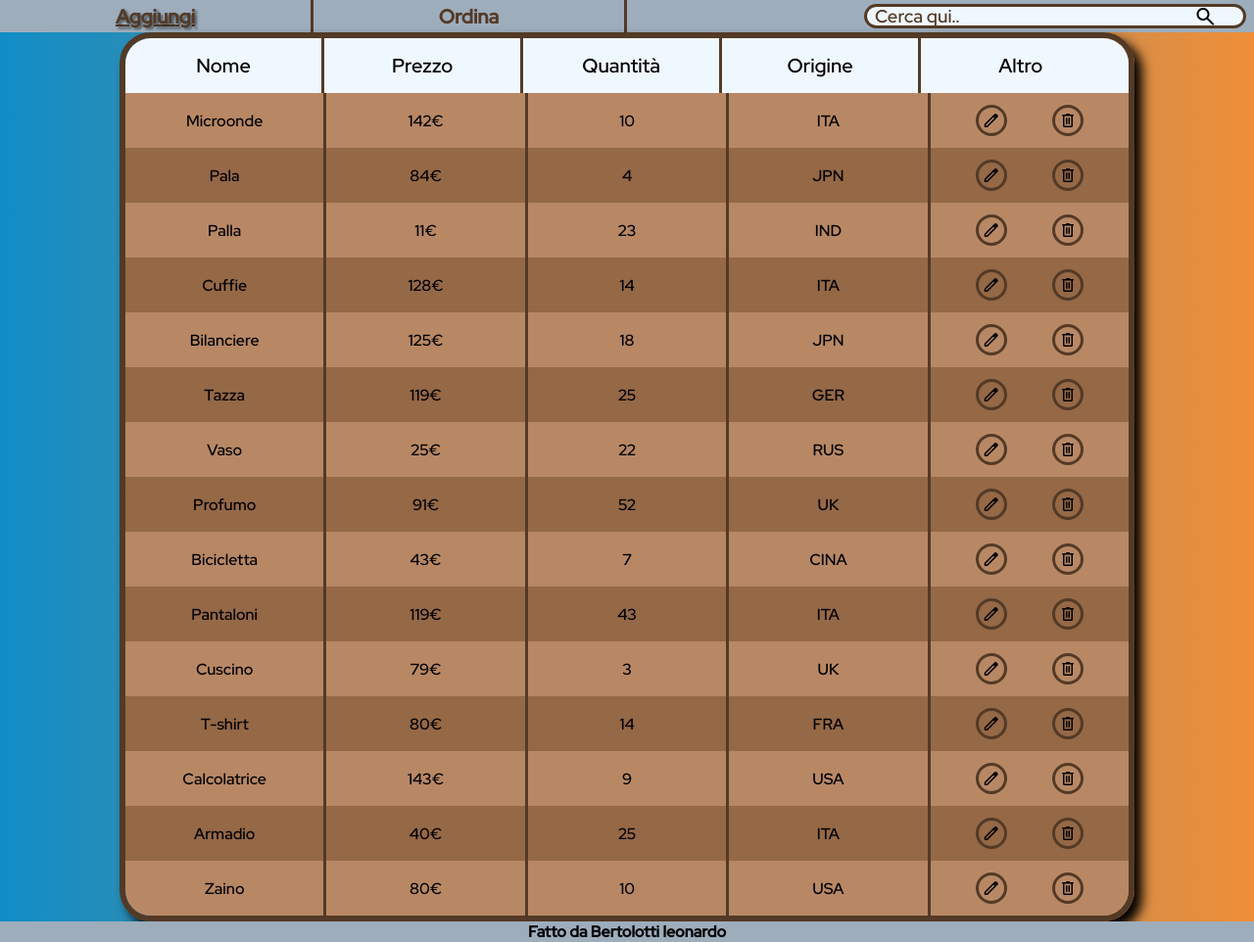
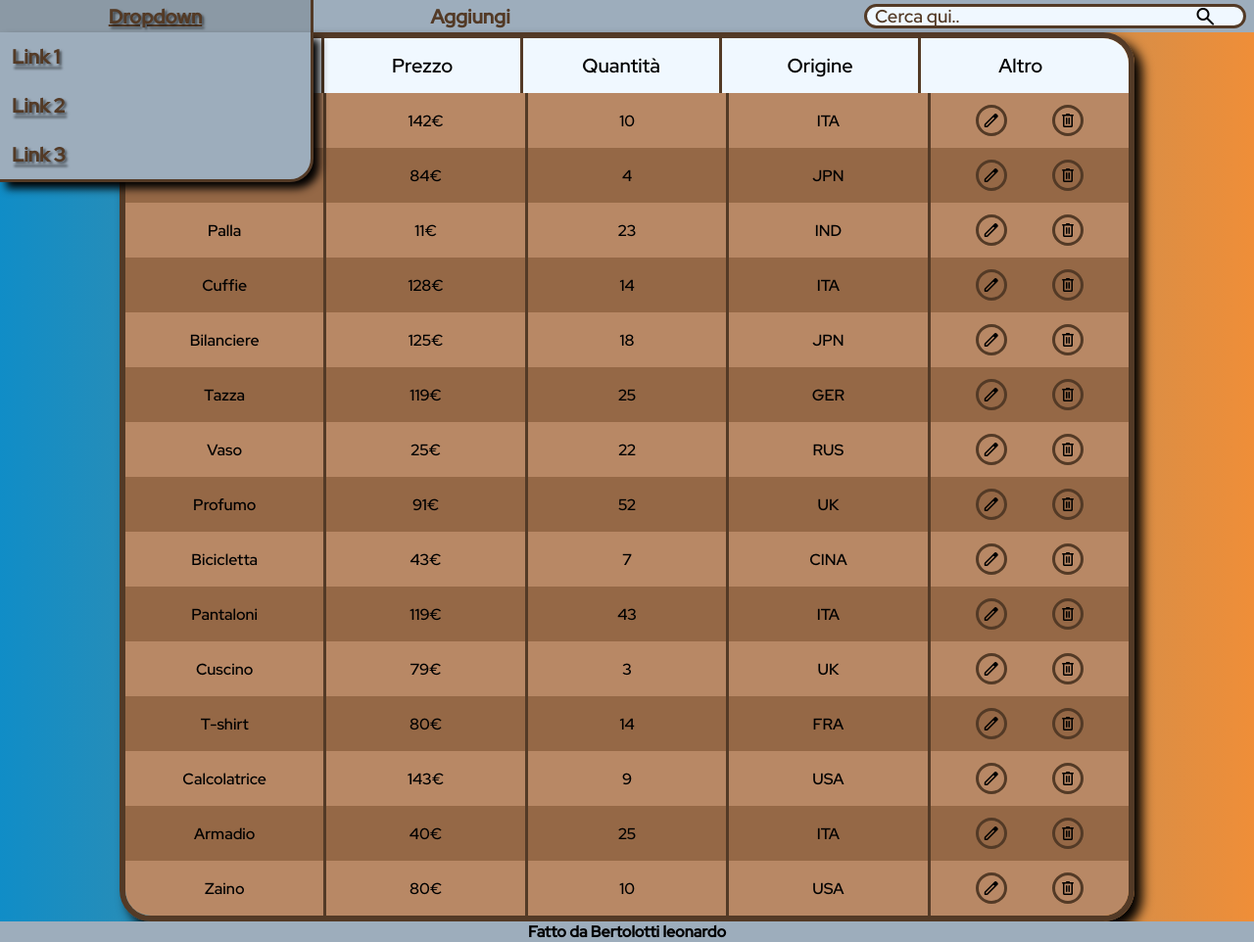
Before and after one commit to leobertolotti1806/BERTOLOTTI_magazzino, a plain HTML site: page index.html in a window 1280 px wide. Shown: the whole page at 98% size. Drawn offline with nearby package versions, Linux system fonts and the light colour scheme.

Commit message:
aggiunta dropdown menu

```diff
--- a/index.html
+++ b/index.html
@@ -20,8 +20,15 @@
 <body>
     <header>
         <div>
+            <div id="sort">
+                <div>Dropdown</div>
+                <div>
+                    <div>Link 1</div>
+                    <div>Link 2</div>
+                    <div>Link 3</div>
+                </div>
+            </div>
             <div id="add">Aggiungi</div>
-            <div id="sort">Ordina</div>
         </div>
         <div>
             <input type="search" placeholder="Cerca qui..">
--- a/script.js
+++ b/script.js
@@ -83,6 +83,8 @@ let menuIcon = menu.querySelector("#icon");
 let menuTitle = menu.querySelector("span");
 let search = document.querySelector("input");
 let inputs = menu.querySelectorAll("input");
+
+data.sort((x, y) => x.nome.local);
 
 for (const item of data) {
     item.prezzo = Math.floor(Math.random() * (150 - 10 + 1)) + 10;
--- a/style.css
+++ b/style.css
@@ -1,4 +1,4 @@
-::selection {
+::selection{
     background-color: #ef8e38;
     color: black;
 }
@@ -22,6 +22,10 @@
     background-image: linear-gradient(#3c80a8, #ac08af);
 }
 
+::-webkit-search-cancel-button{
+    display: none;
+}
+
 @font-face {
     font-family: "regular";
     src: url(./RedHatDisplay-Medium.otf);
@@ -38,12 +42,11 @@ body {
     background-image: linear-gradient(to right, #108dc7, #ef8e38);
 }
 
-footer>b {
+footer > b {
     font-size: 2vh;
 }
 
-header,
-footer {
+header , footer {
     display: flex;
     align-items: center;
     justify-content: center;
@@ -57,47 +60,85 @@ header {
     height: 7vh;
 }
 
-.pl {
-    display: flex;
-    justify-content: space-evenly;
-    padding: 5px;
-    width: 380px;
-    height: 80px;
-    box-sizing: border-box;
-    border: 6px rgb(83, 58, 38) solid;
-    border-radius: 20px;
-    box-shadow: 6px 6px 10px black;
-    background-color: #b04e34;
-}
-
-header>div:first-child {
+header > div:first-child{
     display: flex;
     justify-content: space-around;
     width: 50%;
     height: 100%;
 }
 
-header>div:first-child>div {
+header > div:first-child > div{
     display: flex;
     align-items: center;
     justify-content: center;
     width: 50%;
     height: 100%;
     font-size: 2.5vh;
-    border-right: 0.4vh #533a26 solid;
     color: #533a26;
     font-weight: bold;
+    box-sizing: border-box;
+    cursor: pointer;
     text-decoration: underline transparent;
-    cursor: pointer;
     transition: text-decoration 0.4s, text-shadow 0.4s;
 }
 
-header>div:first-child>div:hover {
+#sort > div:first-child {
+    display: flex;
+    align-items: center;
+    justify-content: center;
+    height: 100%;
+    cursor: pointer;
+    transition: background-color 0.4s;
+}
+
+#sort{
+    position: relative;
+    display: inline-block;
+    border-right: 0.4vh #533a26 solid;
+}
+
+#sort > div:last-child {
+    z-index: 1;
+    position: absolute;
+    display: none;
+    box-sizing: border-box;
+    width: 100%;
+    box-shadow: 0.8vh 0.8vh 1vh black;
+    overflow: hidden;
+    background-color: #9DADBC;
+}
+
+#sort > div:last-child > div {
+    display: block;
+    padding: 1.5vh;
+    text-decoration: underline transparent;
+    transition: text-decoration 0.4s, transform 0.4s, background-color 0.4s;
+}
+
+#sort > div:last-child > div:hover{
     text-decoration: underline #533a26;
+    transform: translateX(1vh);
+}
+
+#sort:hover > div:last-child {
+    display: block;
+    width: calc(100% + 0.4vh);
+    border-right: 0.4vh #533a26 solid;
+    border-bottom: 0.4vh #533a26 solid;
+    border-bottom-right-radius: 3vh;
+}
+
+#sort:hover > div:first-child{
+    background-color: #8b99a5;
+}
+
+header > div:first-child > div:first-child:hover{
+    text-decoration: underline #533a26;
+    background-color: #8b99a5;
     text-shadow: 0.3vh 0.3vh 0.3vh rgba(0, 0, 0, 0.5);
 }
 
-header>div:last-child {
+header > div:last-child{
     display: flex;
     align-items: center;
     height: 60%;
@@ -109,7 +150,7 @@ header>div:last-child {
     overflow: hidden;
 }
 
-header>div:last-child>input {
+header > div:last-child > input{
     width: 80%;
     height: 100%;
     padding-left: 1vh;
@@ -121,15 +162,11 @@ header>div:last-child>input {
     background-color: transparent;
 }
 
-input::placeholder {
+input::placeholder{
     color: #533a26;
 }
 
-::-webkit-search-cancel-button {
-    display: none;
-}
-
-header>div:last-child>button {
+header > div:last-child > button{
     display: flex;
     align-items: center;
     justify-content: center;
@@ -141,7 +178,7 @@ header>div:last-child>button {
     padding: 0;
 }
 
-main {
+main{
     display: flex;
     flex-direction: column;
     width: 80%;
@@ -153,24 +190,24 @@ main {
     overflow: hidden;
 }
 
-main>div:first-child {
+main > div:first-child{
     display: flex;
     background-color: aliceblue;
 }
 
-main>div:first-child>#space {
+main > div:first-child > #space{
     width: 1.1vh;
     height: 100%;
     border: none;
 }
 
-main>div:first-child>div:first-child {
+main > div:first-child > div:first-child{
     display: flex;
     width: 100%;
     min-height: 7vh;
 }
 
-main>div:first-child>div:first-child>div {
+main > div:first-child > div:first-child > div{
     display: flex;
     align-items: center;
     justify-content: center;
@@ -180,18 +217,18 @@ main>div:first-child>div:first-child>div {
     border-right: 0.4vh #533a26 solid;
 }
 
-main>div:first-child>div:first-child>div:last-child {
+main > div:first-child > div:first-child > div:last-child{
     border: none;
 }
 
-main>div:last-child {
+main > div:last-child{
     position: relative;
     display: flex;
     flex-direction: column;
     overflow-y: scroll;
 }
 
-main>div:last-child>div {
+main > div:last-child > div{
     display: flex;
     width: 100%;
     min-height: 7vh;
@@ -200,11 +237,11 @@ main>div:last-child>div {
     background-color: #B88865;
 }
 
-main>div:last-child>div:nth-child(2n) {
+main > div:last-child > div:nth-child(2n){
     background-color: #956846;
 }
 
-main>div:last-child>div>div {
+main > div:last-child > div > div{
     display: flex;
     align-items: center;
     justify-content: center;
@@ -213,12 +250,12 @@ main>div:last-child>div>div {
     height: 100%;
 }
 
-main>div:last-child>div>div:last-child {
+main > div:last-child > div > div:last-child{
     justify-content: space-evenly;
     border: none;
 }
 
-main button {
+main button{
     display: flex;
     align-items: center;
     justify-content: center;
@@ -233,12 +270,12 @@ main button {
     transition: color 0.2s, border-color 0.2s;
 }
 
-main button:hover {
+main button:hover{
     border-color: #F79334;
     color: #F79334;
 }
 
-#menu {
+#menu{
     position: absolute;
     z-index: 10;
     top: -50vh;
@@ -255,11 +292,11 @@ main button:hover {
     font-size: 2vh;
     border-radius: 3vh;
     box-shadow: 1vh 1vh 1.7vh black;
-    background-image: linear-gradient(to right, #ef8e38, #e16470, #a25c90, #565883);
+    background-image: linear-gradient(to right, #ef8e38,#e16470, #a25c90, #565883);
     transition: top 1s;
 }
 
-#menu>span {
+#menu > span{
     position: absolute;
     top: 1vh;
     right: 1vh;
@@ -269,12 +306,12 @@ main button:hover {
     transition: transform 0.3s, background-color 0.3s;
 }
 
-#menu>span:hover {
+#menu > span:hover{
     background-color: rgba(240, 50, 56, 0.8);
     transform: scale(120%);
 }
 
-#menu>div {
+#menu > div{
     flex-grow: 1;
     display: flex;
     align-items: center;
@@ -283,7 +320,7 @@ main button:hover {
     width: 100%;
 }
 
-#menu>div:first-child {
+#menu > div:first-child{
     align-items: flex-start;
     justify-content: flex-start;
     gap: 0.8vh;
@@ -291,14 +328,14 @@ main button:hover {
     cursor: default;
 }
 
-#menu #icon {
+#menu #icon{
     font-size: 2.5vh;
     border-radius: 50%;
     padding: 0.2vh;
     border: 0.35vh #ffffff solid;
 }
 
-#menu input {
+#menu input{
     padding: 0.5vh 1vh;
     height: 2.5vh;
     font-size: 1.6vh;
@@ -309,23 +346,23 @@ main button:hover {
     outline: none;
 }
 
-#menu input::placeholder {
+#menu input::placeholder{
     font-weight: 100;
 }
 
-#menu>div:last-of-type {
+#menu > div:last-of-type{
     justify-content: space-around;
 }
 
-#menu #undo {
+#menu #undo{
     background-color: #F03238;
 }
 
-#menu #save {
+#menu #save{
     background-color: #349e50;
 }
 
-#menu>div>button {
+#menu > div > button {
     display: flex;
     align-items: center;
     justify-content: center;
@@ -342,24 +379,22 @@ main button:hover {
     transition: border-color 0.3s, transform 0.3s;
 }
 
-#menu>div>button:hover {
+#menu > div > button:hover{
     transform: scale(110%);
     border-color: #ef8e38;
 }
 
 
 @media screen and (max-width: 768px) {
-    header>div:last-child {
+    header > div:last-child{
         width: 40%;
     }
 
-    header>div:first-child>div,
-    header input,
-    main>div:first-child>div {
+    header > div:first-child > div , header input , main > div:first-child > div{
         font-size: 2vh !important;
     }
 
-    main {
+    main{
         width: 90%;
     }
 }
```
